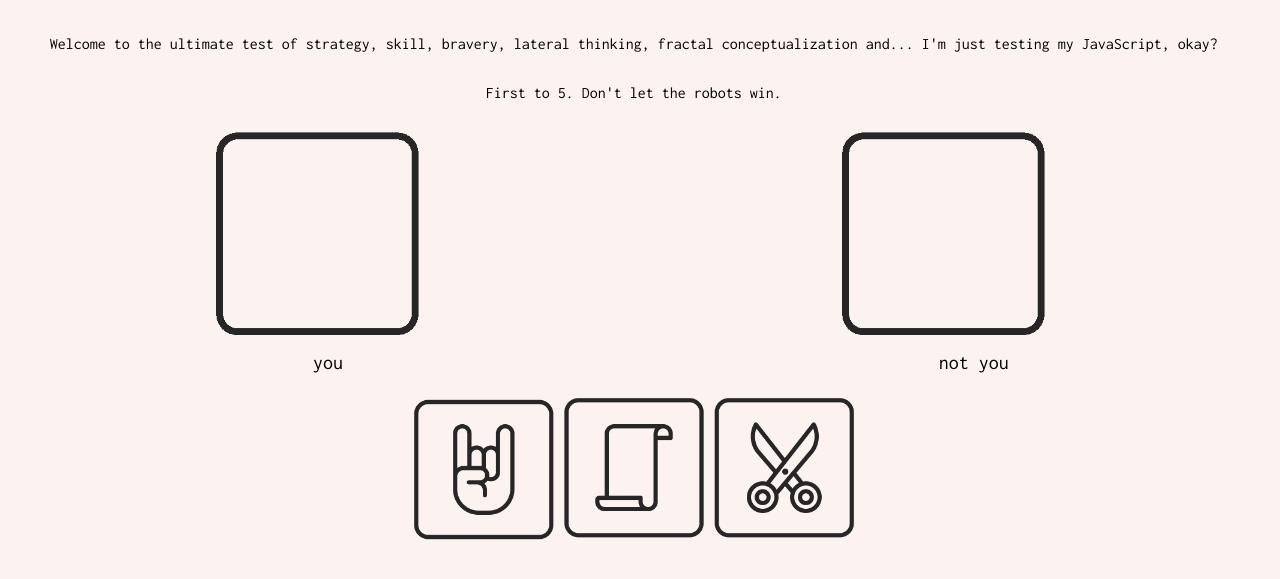
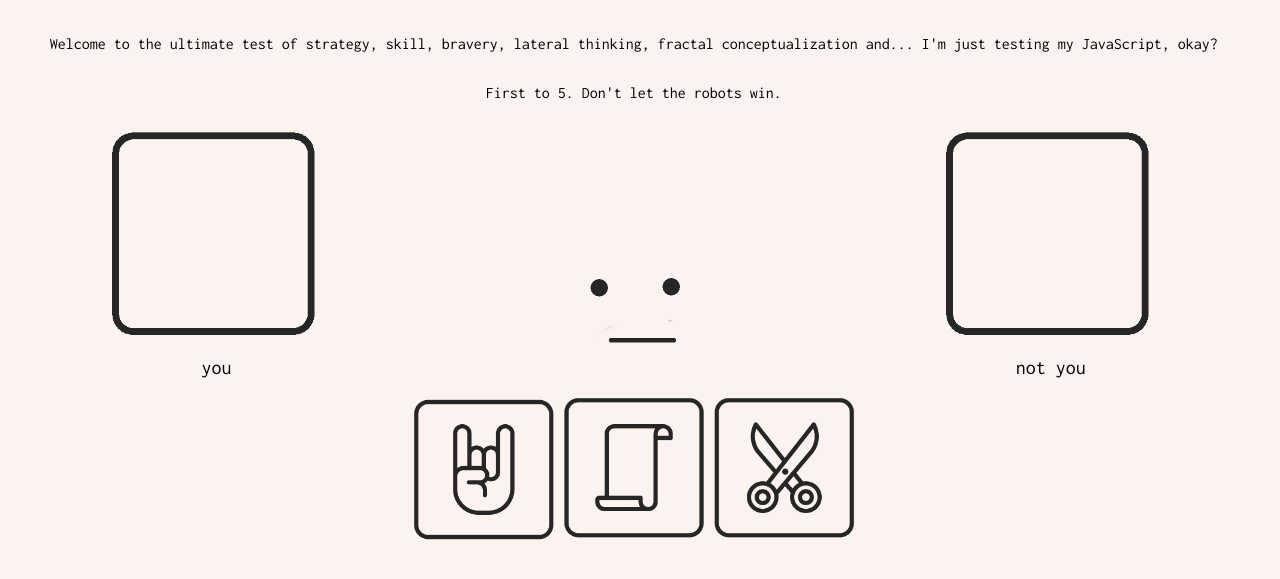
Before and after one commit to tblackmore0/rock_paper_scissors, a plain HTML site: page rock_paper_scissors.html in a window 1280 px wide. Shown: the part 65-644 px from the top of the page. Drawn offline with Linux system fonts and the light colour scheme.

Commit message:
CSS finished (for now)
CSS finished for now, moving to JS

```diff
--- a/rock_paper_scissors.css
+++ b/rock_paper_scissors.css
@@ -50,6 +50,7 @@ body {
             width: 99%;
             height: 100%;
             position: relative;
+            order: 1;
         }
             .playerImageOutput {
                 align-self: center;
@@ -68,13 +69,28 @@ body {
                 .playerScoreOutputText {
                     font-family: 'Inconsolata', monospace;
                     font-size: 20px;
-                    margin-top: 10px;
-                    margin-left: 30px;
-                    margin-bottom: 10px;
-                    margin-right: 0px;
-                    position: absolute;
-                    left: 56px;
+                    width: 100%;
+                    height: 100%;
+                    text-align: center;
                 }
+
+
+        .face {
+            display: flex;
+            flex-direction: column;
+            justify-content: safe center;
+            align-content: safe center;
+            box-sizing: content-box;
+            background-image: url("/Images/faceNeutral.png");
+            background-repeat: no-repeat;
+            background-size: 200px 200px;
+            background-attachment: fixed;
+            background-position: center;
+            width: 99%;
+            height: 100%;
+            position: relative;
+            order: 2;
+        }
 
         .computerDecisionOutput {
             display: flex;
@@ -85,6 +101,7 @@ body {
             width: 99%;
             height: 100%;
             position: relative;
+            order: 3;
         }
             .computerImageOutput {
                 align-self: center;
@@ -103,13 +120,11 @@ body {
                 .computerScoreOutputText {
                     font-family: 'Inconsolata', monospace;
                     font-size: 20px;
-                    margin-top: 10px;
-                    margin-left: 30px;
-                    margin-bottom: 10px;
-                    margin-right: 0px;
-                    position: absolute;
-                    left: 56px;
+                    width: 100%;
+                    height: 100%;
+                    text-align: center;
                 }
+
 
 
     .buttonContainer {
--- a/rock_paper_scissors.html
+++ b/rock_paper_scissors.html
@@ -38,6 +38,8 @@
                 <p class ="computerScoreOutputText">not you</p>
             </div>
         </div>
+
+        <div class="face"></div>
     </div>
 
 
```
Also changed, not shown: Images/faceNeutral.png (added), Images/faceSad.png (added), Images/faceSmile.png (added).
